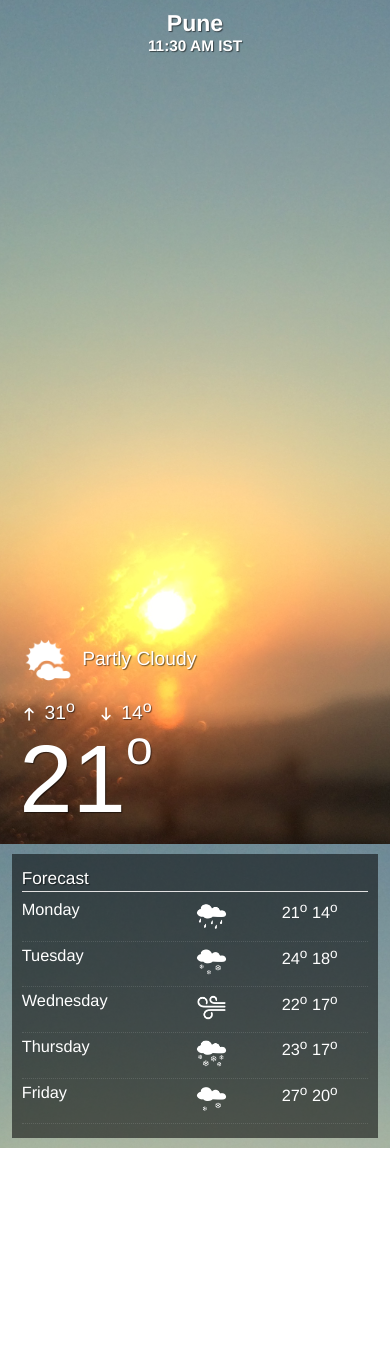
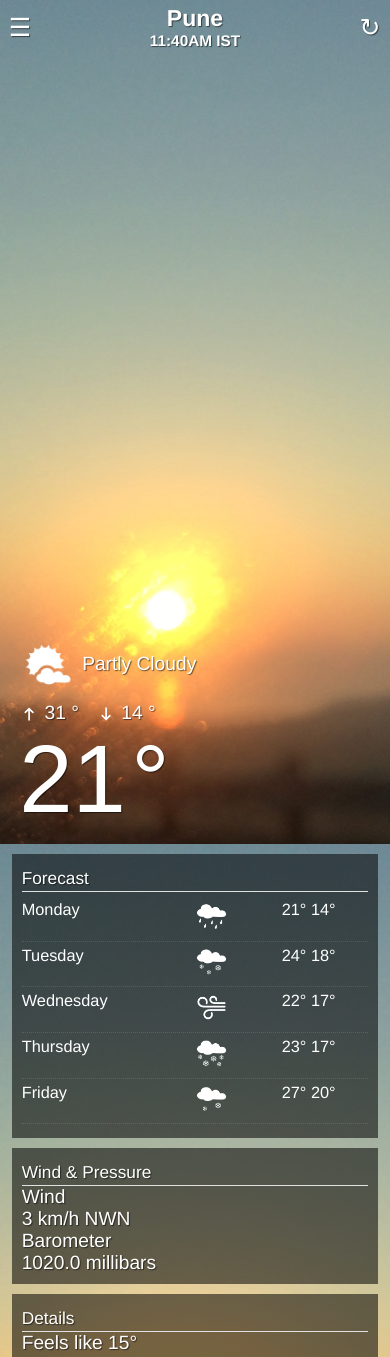
Before and after one commit to SandipNirmal/weather-app-PWA, a website: page web_app/index.html in a window 390 px wide. Shown: the top 1357 px of the page. Before the commit the page ends 1148 px from the top, so only its background shows below. Drawn offline with Linux system fonts and the light colour scheme.

Commit message:
Adding styling

```diff
--- /dev/null
+++ b/web_app/css/home.css
@@ -0,0 +1,73 @@
+/**
+ Reset Browser specific CSS
+ **/
+
+* {
+    margin: 0;
+    padding: 0;
+}
+
+a {
+    text-decoration: none;
+    color: inherit;
+}
+
+html {
+    background: url('/../assets/weather-app.png') no-repeat;
+    background-attachment: fixed;
+    background-size: cover;
+    background-position: center center;
+}
+
+body {
+    font-size: 1em;
+    line-height: 1.2em;
+    color: #ffffff;
+    text-shadow: 1px 0 2px rgba(0, 0, 0, 0.54);
+    font-family: "Segoe UI", Roboto, Oxygen, Ubuntu, Cantarell, "Open Sans", "Helvetica Neue", "Fira Sans", sans-serif;
+    -webkit-font-smoothing: antialiased;
+    -moz-osx-font-smoothing: grayscale;
+}
+
+header, main, footer {
+    display: flex;
+    display: flex;
+    width: 100vw;
+}
+
+header {
+  position: fixed;
+  height: 54px;
+}
+
+
+/** Header Style **/
+
+header div {
+    flex-basis: 40px;
+    text-align: center;
+    margin: auto;
+}
+
+header .menu, header .refresh {
+    font-size: 1.4em;
+}
+
+/*header .refresh {
+    -ms-transform: rotate(90deg);
+    /* IE 9
+    -webkit-transform: rotate(90deg);
+    /* Safari
+    transform: rotate(90deg);
+}*/
+
+header div.city-info {
+    flex-grow: 1;
+}
+
+
+
+/** Main Style **/
+main {
+  margin-top: 54px;
+}
--- a/web_app/css/style.css
+++ b/web_app/css/style.css
@@ -1,13 +1,18 @@
 /**
  * Style.css
- * @auhor Sandip Nirmal
+ * @author Sandip Nirmal
  * 20 Dec 2016
  */
 
-* {
-    margin: 0;
-    padding: 0;
-}
+ * {
+     margin: 0;
+     padding: 0;
+ }
+
+ a {
+     text-decoration: none;
+     color: inherit;
+ }
 
 html {
     /*background: #6c00f6;*/
@@ -35,7 +40,43 @@ body {
     text-shadow: 1px 1px 1px rgba(0,0,0,.54);
 }
 
+header, main, footer {
+    display: flex;
+    display: flex;
+    width: 100vw;
+}
+
+header {
+  position: fixed;
+  height: 54px;
+}
+
+/** Header Style **/
+
+header div {
+    flex-basis: 40px;
+    text-align: center;
+    margin: auto;
+}
+
+header .menu, header .refresh {
+    font-size: 1.3em;
+}
+
+/*header .refresh {
+    -ms-transform: rotate(90deg);
+    /* IE 9
+    -webkit-transform: rotate(90deg);
+    /* Safari
+    transform: rotate(90deg);
+}*/
+
+header div.city-info {
+    flex-grow: 1;
+}
+
 .weather-app {
+  width: 100vw;
     /*display: flex;*/
 }
 
@@ -46,6 +87,7 @@ body {
     padding: 0.5em 0;
     display: flex;
     flex-direction: column;
+    justify-content: flex-end;
 }
 
 .city-info {
--- a/web_app/index.html
+++ b/web_app/index.html
@@ -7,24 +7,43 @@
     <meta charset="utf-8">
     <meta http-equiv="X-UA-Compatible" content="IE=edge">
     <meta name="viewport" content="width=device-width, initial-scale=1.0">
+    <meta name="apple-mobile-web-app-capable" content="yes">
+    <meta name="apple-mobile-web-app-status-bar-style" content="black">
+    <meta name="apple-mobile-web-app-title" content="Weather app PWA">
     <link rel="apple-touch-icon" href="apple-touch-icon.png">
     <!-- TODO Add other meta info -->
 
     <!-- Stylesheet -->
     <link rel="stylesheet" href="css/style.css">
 
+    <!-- App Manifest -->
     <link rel="manifest" href="manifest.json">
 </head>
+<body>
 
-<body>
-    <div class="weather-app" id="weather-app">
-        <div class="basic-info">
+  <header class="header">
+    <div class="menu">
+        <a href="#" class="icon-menu">
+        &#9776;
+      </a>
+    </div>
+
     <div class="city-info">
         <div class="place">Pune</div>
-                <div class="time">11:30 AM IST</div>
+        <div class="time">11:40AM IST</div>
     </div>
 
-            <div class="weather-info">
+    <div id="btnRefresh" class="refresh">
+        <a href="#" class="icon-refresh">
+        &#x21bb;
+      </a>
+    </div>
+  </header>
+
+  <main>
+    <div class="weather-app">
+        <div class="basic-info">
+            <div id="currentWeather" class="weather-info">
                 <div class="w-cond">
                     <img class="cond" src="./../w-icons/30.png">
                     <span> Partly Cloudy </span>
@@ -35,18 +54,21 @@
                         <svg width="20" height="20" viewBox="0 0 48 48" data-icon="arrow-up" style="fill: rgb(255, 255, 255); stroke: rgb(255, 255, 255); stroke-width: 0; vertical-align: bottom;">
                       <path d="M13.764 18.75c-.792.772-.808 2.037-.04 2.828.772.792 2.038.81 2.83.04l5.678-5.526v23.59h4v-23.59l5.68 5.525c.79.77 2.058.753 2.827-.04.377-.388.565-.89.565-1.394 0-.52-.202-1.042-.605-1.434L24.23 8.566 13.763 18.75z"></path>
                     </svg>
-                        <span>31<sup>o</sup></span>
+                        <span>31</span>
+                        <span>&#xb0;</span>
                     </div>
 
                     <div class="temp-min" id="temp-min">
                         <svg width="20" height="20" viewBox="0 0 48 48" data-icon="arrow-down" style="fill: rgb(255, 255, 255); stroke: rgb(255, 255, 255); stroke-width: 0; vertical-align: bottom;">
                       <path d="M34.7 29.5c.793-.773.81-2.038.04-2.83-.77-.79-2.037-.81-2.83-.038l-5.677 5.525V8.567h-4v23.59l-5.68-5.525c-.79-.77-2.058-.753-2.827.04-.378.388-.566.89-.566 1.394 0 .52.202 1.042.605 1.434l10.472 10.183L34.7 29.5z"></path>
                     </svg>
-                        <span>14<sup>o</sup></span>
+                        <span>14</span>
+                        <span>&#xb0;</span>
                     </div>
                 </div>
                 <div class="cur-temp">
-                    <span>21<sup>o</sup></span>
+                    <span>21</span>
+                    <span>&#xb0;</span>
                 </div>
             </div>
         </div>
@@ -76,8 +98,8 @@
                         Monday
                       </div> -->
                         <div class="forecast-temp">
-                        <span class="max">21<sup>o</sup></span>
-                        <span class="min">14<sup>o</sup></span>
+                            <span class="max">21<span>&#xb0;</span></span>
+                            <span class="min">14<span>&#xb0;</span></span>
                         </div>
                     </div>
 
@@ -94,8 +116,8 @@
                         Monday
                       </div> -->
                         <div class="forecast-temp">
-                        <span class="max">24<sup>o</sup></span>
-                        <span class="min">18<sup>o</sup></span>
+                            <span class="max">24<span>&#xb0;</span></span>
+                            <span class="min">18<span>&#xb0;</span></span>
                         </div>
                     </div>
 
@@ -112,8 +134,8 @@
                         Monday
                       </div> -->
                         <div class="forecast-temp">
-                        <span class="max">22<sup>o</sup></span>
-                        <span class="min">17<sup>o</sup></span>
+                            <span class="max">22<span>&#xb0;</span></span>
+                            <span class="min">17<span>&#xb0;</span></span>
                         </div>
                     </div>
 
@@ -130,8 +152,8 @@
                         Monday
                       </div> -->
                         <div class="forecast-temp">
-                        <span class="max">23<sup>o</sup></span>
-                        <span class="min">17<sup>o</sup></span>
+                            <span class="max">23<span>&#xb0;</span></span>
+                            <span class="min">17<span>&#xb0;</span></span>
                         </div>
                     </div>
 
@@ -148,8 +170,8 @@
                         Monday
                       </div> -->
                         <div class="forecast-temp">
-                        <span class="max">27<sup>o</sup></span>
-                        <span class="min">20<sup>o</sup></span>
+                            <span class="max">27<span>&#xb0;</span></span>
+                            <span class="min">20<span>&#xb0;</span></span>
                         </div>
                     </div>
                 </div>
@@ -166,7 +188,7 @@
                     <span>Evening</span>
                     <span>Night</span>
                 </div>
-            </div>
+            </div> -->
 
             <div id="wind-pressure" class="card">
                 <div class="title">
@@ -189,7 +211,7 @@
                     Details
                 </div>
                 <div>
-                    Feels like <span>15<sup>o</sup>
+                    Feels like <span>15</span><span>&#xb0;</span>
               </div>
               <div>
                 Humidity <span>10%</span>
@@ -210,10 +232,11 @@
                     Sunrise : 7AM </br>
                     Sunset : 5:32PM
                 </div>
-            </div> -->
+            </div>
 
         </div>
     </div>
+  </main>
 
 
     <!-- service worker inject -->
@@ -232,6 +255,9 @@
         }
     </script>
 
+    <!-- script inject -->
+    <script src="js/app.js"></script>
+
 </body>
 
 </html>
--- /dev/null
+++ b/web_app/js/app.js
@@ -0,0 +1,70 @@
+/**
+ * app.js
+ *
+ * 04/01/2017
+ * @author Sandip Nirmal
+ */
+
+(function() {
+    'use strict';
+
+    const AppConfig = {
+        daysOfWeek: ['Sun', 'Mon', 'Tue', 'Wed', 'Thu', 'Fri', 'Sat'],
+        refreshBtn: document.getElementById('btnRefresh'),
+        lastKnownLocation: {},
+        currentLocation: {}
+    };
+
+    /**
+     * Add event handlers
+     */
+    // window.on('scroll', handleScroll);
+
+    AppConfig.refreshBtn.addEventListener('click', getLatestWeather);
+
+
+    /**
+     * Handles window scroll event, apply position fixed to current weather
+     * container once it is scrolled past header
+     */
+    function handleScroll() {}
+
+
+    /**
+     * Fetch latest weather info for current locatio
+     */
+    function getLatestWeather() {}
+
+    /**
+     * Tries to fetch current user location, if found returns current location
+     * else returns last saved location
+     */
+    function getCurrentLocation() {
+        if ('geolocation' in navigator) {
+            navigator.geolocation.getCurrentPosition(function(data) {
+                console.log(data)
+                updateLocationInfo(data);
+            }, function(err) {
+                console.log('Error occurred', err)
+            });
+        }
+    }
+
+    /**
+     * Retrievs required info from location object and Updates lastKnownLocation
+     * and currentLocation object
+     */
+    function updateLocationInfo(data) {
+        const lat = data && data.coords.latitude;
+        const lon = data && data.coords.longitude;
+
+        currentLocation = {
+            lat: lat,
+            lon: lon
+        };
+
+        // update lastKnownLocation only if currentLocation values are defined
+        lat && (lastKnownLocation.lat = lat);
+        lon && (lastKnownLocation.lon = lon);
+    }
+})();
```
Also changed, not shown: sw.js (added, +92 -0 lines), web_app/home.html (added, +70 -0 lines), web_app/manifest.json. Lines whose indentation alone changed are shown as unchanged.
